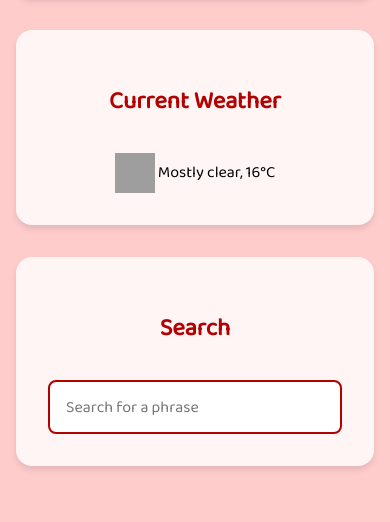
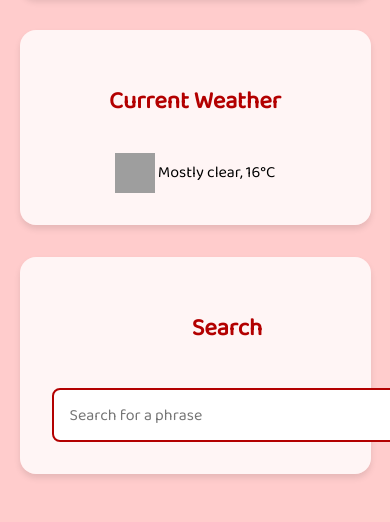
Before and after one commit to VIVONIC/GianVocab, a plain HTML site: page index.html in a window 390 px wide. Shown: the part 430-952 px from the top of the page. Drawn offline with Linux system fonts and the light colour scheme; grey boxes are pictures that could not be loaded.

Commit message:
Update style.css

```diff
--- a/style.css
+++ b/style.css
@@ -42,15 +42,21 @@ body {
   padding: 2rem;
   border-radius: 1rem;
   box-shadow: 0 4px 6px rgba(0, 0, 0, 0.1);
-  width: 100%;
-  max-width: 500px;
+  width: 500px;
+  max-width: 100%;
   overflow-wrap: break-word;
   display: flex;
-  flex-direction: column;
   align-items: center;
   gap: 1rem;
   flex-wrap: wrap;
   justify-content: center;
+  text-align: center;
+}
+
+/* Fix: center and align elements in search card */
+.card.search-card {
+  flex-direction: column;
+  align-items: center;
 }
 
 .card h2 {
@@ -63,14 +69,16 @@ body {
   color: #333;
 }
 
+/* Fix: ensure search bar stays within card */
 .search-input {
   padding: 0.8rem 1rem;
   font-size: 1.2rem;
   border: 2px solid #b30000;
   border-radius: 0.5rem;
   width: 100%;
-  max-width: 500px;
+  max-width: 400px;
   font-family: 'Baloo 2', cursive;
+  margin-top: 0.5rem;
 }
 
 .results {
@@ -78,8 +86,8 @@ body {
   flex-direction: column;
   gap: 1rem;
   margin-top: 1rem;
-  width: 100%;
-  max-width: 500px;
+  width: 500px;
+  max-width: 100%;
   overflow-y: auto;
 }
 
@@ -138,13 +146,8 @@ body {
   .card,
   .search-input,
   .results {
-    width: 100%;
-    max-width: 100%;
-  }
-
-  .dashboard {
-    padding-left: 1rem;
-    padding-right: 1rem;
+    width: 90vw;
+    max-width: 90vw;
   }
 
   .greeting {
```
